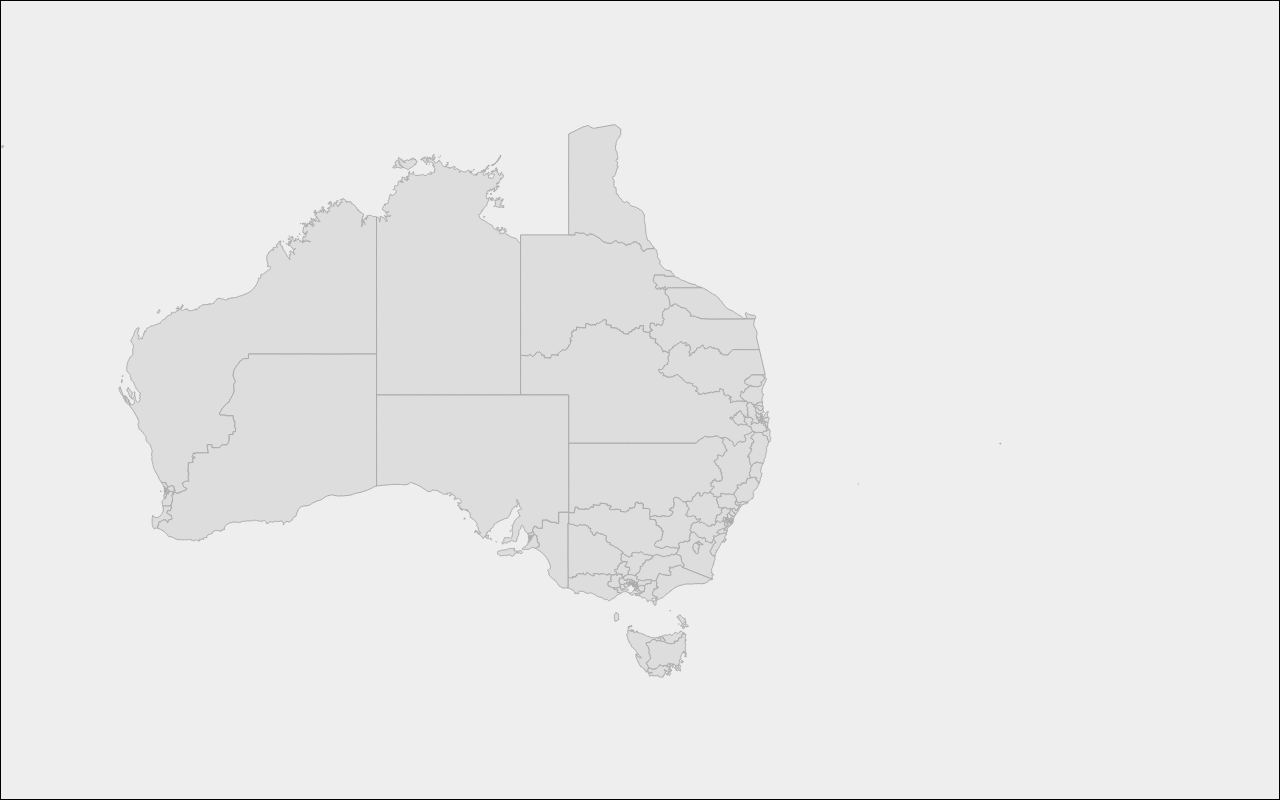
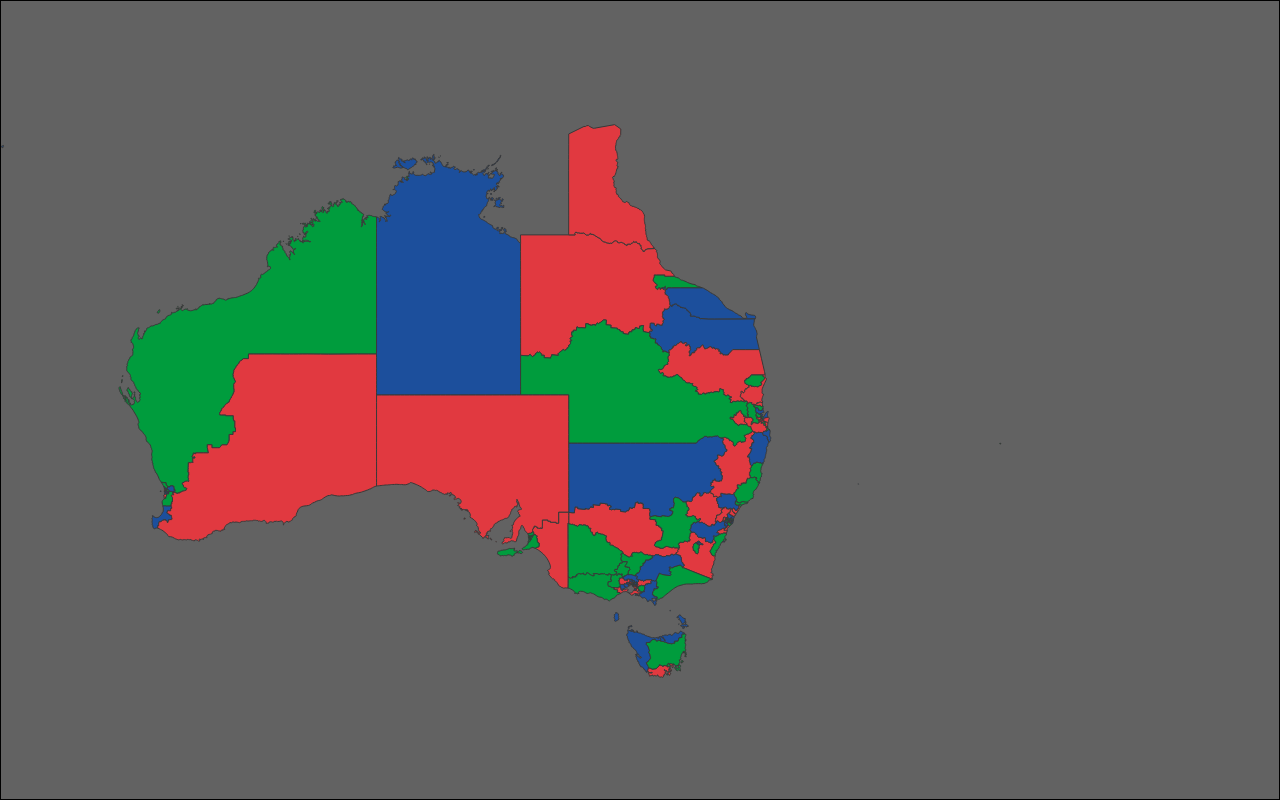
Before and after one commit to mitchell-merry/election-viewer, a Next.js app: page / in a window 1280 px wide. Built offline with nearby package versions, Linux system fonts and the light colour scheme.

Commit message:
Get colours for each region, randomly associated

```diff
--- a/src/app/globals.css
+++ b/src/app/globals.css
@@ -7,11 +7,18 @@
   --background-start-rgb: 214, 219, 220;
   --background-end-rgb: 255, 255, 255;
 
-  --map-back: #eee;
+  --map-back: #626262;
   --map-border: #000;
-  --map-object-fill: #ddd;
-  --map-object-stroke: #aaa;
-  --map-object-hover-fill: rgb(204, 204, 204);
+  --map-object-stroke: #393939;
+
+  --map-object-alp: #E13940;
+  --map-object-alp-hover: #cf292f;
+
+  --map-object-greens: #009C3D;
+  --map-object-greens-hover: #038a36;
+
+  --map-object-lnp: #1C4F9C;
+  --map-object-lnp-hover: #0c397d;
 }
 
 body {
@@ -30,12 +37,32 @@ svg {
 }
 
 svg g path {
-  fill: var(--map-object-fill);
   stroke: var(--map-object-stroke);
   stroke-width: 1px;
   vector-effect: non-scaling-stroke;
 }
 
-svg g path:hover {
-  fill: var(--map-object-hover-fill);
+
+.alp {
+  fill: var(--map-object-alp);
 }
+
+.alp:hover {
+  fill: var(--map-object-alp-hover);
+}
+
+.greens {
+  fill: var(--map-object-greens);
+}
+
+.greens:hover {
+   fill: var(--map-object-greens-hover);
+}
+
+.lnp {
+  fill: var(--map-object-lnp);
+}
+
+.lnp:hover {
+  fill: var(--map-object-lnp-hover);
+}
--- a/src/app/page.tsx
+++ b/src/app/page.tsx
@@ -9,6 +9,13 @@ import { loadMap } from '@/lib/maps';
 
 const WIDTH = 1000;
 const HEIGHT = 800;
+
+const getParty = () => {
+  const r = Math.random() * 3;
+  const i = Math.floor(r);
+  console.log(r, i);
+  return ['alp', 'greens', 'lnp'][i];
+};
 
 export default function Home() {
   const [error, setError] = useState<Error | undefined>();
@@ -48,7 +55,9 @@ export default function Home() {
       .enter()
       .append('path')
       .attr('d', path)
-      .attr('data-name', datum => datum.properties.name);
+      .attr('data-name', datum => datum.properties.name)
+      .attr('class', () => getParty());
+      // .classed(() => getParty(), true);
   }, [mapData]);
 
   if (error) return <main className="min-h-screen">{`${error}`}</main>;
```
